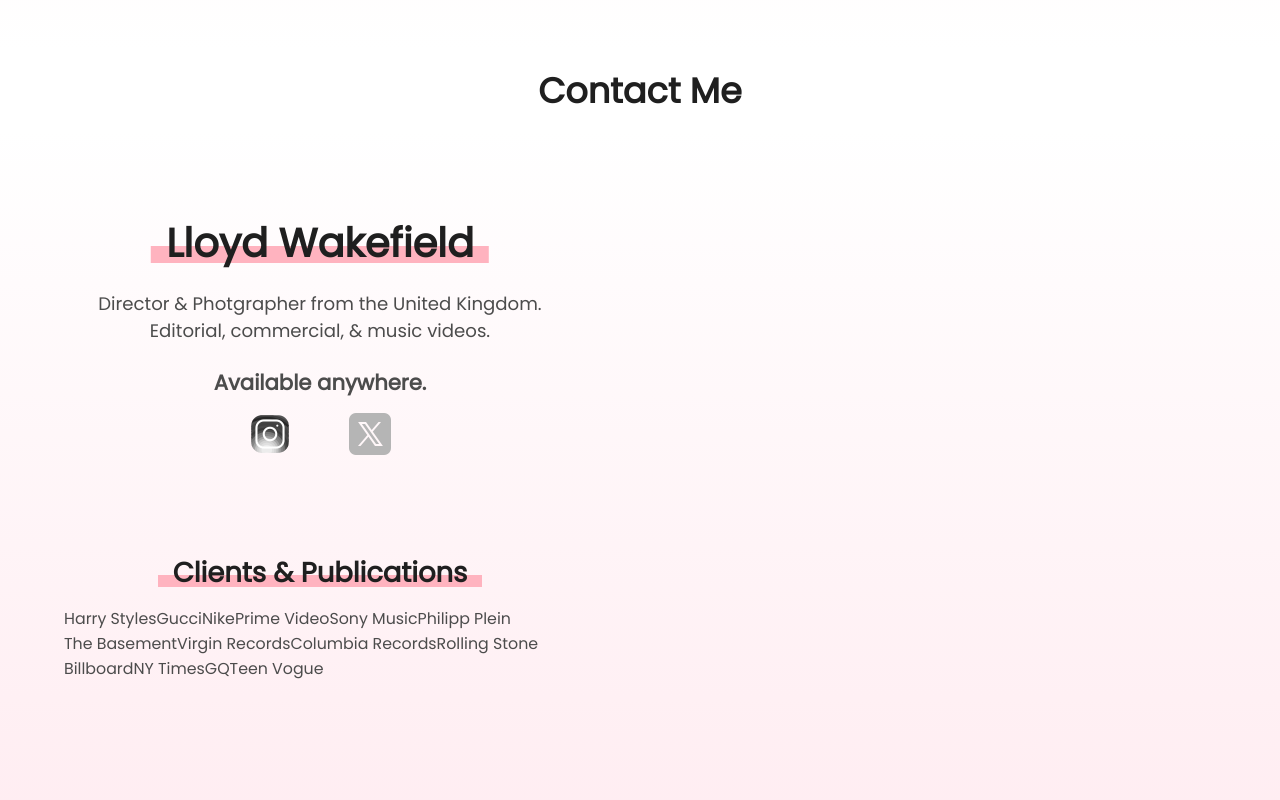
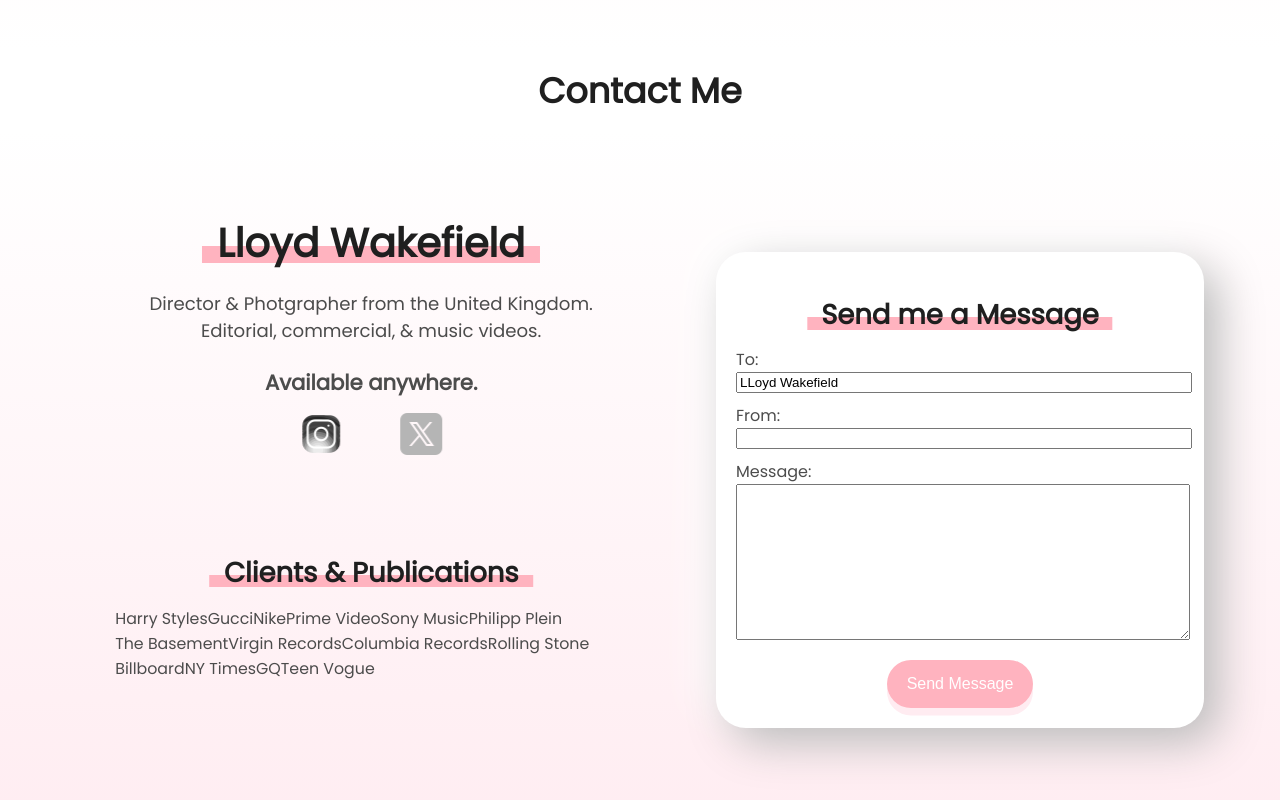
Before and after one commit to zuhayrhasan/Lloyd-Wakefield-Portfolio, a React (Create React App) app: page / in a window 1280 px wide. Shown: the part 3360-4160 px from the top of the page. Built offline with nearby package versions, Linux system fonts and the light colour scheme.

Commit message:
contact form done
(no functionality)

```diff
--- a/src/pages/home.js
+++ b/src/pages/home.js
@@ -184,8 +184,30 @@
 
               </div>
             </div>
-            <div class="contact-me">
+            <div class="contact-me-side">
+              <div class="contact-me-container">
+                <h3 class="black-text text-underline">
+                  Send me a Message
+                  <div class="underline-block"></div>
+                </h3>
+                <form class="contact-me-form darkgrey-text">
+                  <label for="to">To:</label>
+                  <input type="text" id="to" name="to" value="LLoyd Wakefield" readonly/>
 
+                  <label for="from">From:</label>
+                  <input type="text" id="from" name="from" required/>
+
+                  <label for="message">Message:</label>
+                  <textarea id="message" name="message" required></textarea>
+
+                  <button type="submit">
+                    <span class="button-content">
+                      Send Message
+                    </span>
+                  </button>
+
+                </form>
+              </div>
             </div>
           </div>
 
--- a/src/styles/home.css
+++ b/src/styles/home.css
@@ -242,10 +242,10 @@
 }
 
 .about-me-container {
-    top: 0;
     position: relative;
     width: 80%;
     height: 100%;
+    transform: translateX(10%);
 }
 
 .info-container {
@@ -296,13 +296,79 @@
     width: fit-content;
 }
 
-.contact-me {
+.contact-me-side {
     flex: 1;
     display: flex;
     flex-direction: column;
-    background-color: transparent;
     align-items: center;
     justify-content: center;
+}
+
+.contact-me-container {
+    top: 0;
+    position: relative;
+    flex-direction: column;
+    display: flex;
+    align-items: center;
+    width: 70%;
+    height: fit-content;
+    margin: 20px auto;
+    padding: 20px;
+    border-radius: 30px;
+    background: var(--white);
+    box-shadow:  15px 15px 45px var(--lightgrey),
+                 -15px -15px 45px var(--white);
+}
+
+.contact-me-form {
+    width: 100%;
+}
+
+.contact-me-container h3 {
+    text-align: center;
+    margin-block-start: 5%;
+}
+
+  .contact-me-form label,
+  .contact-me-form input,
+  .contact-me-form textarea {
+    text-align: left;
+    display: block;
+    width: 100%;
+  }
+
+  .contact-me-form input {
+    margin-bottom: 10px;
+  }
+
+  .contact-me-form textarea {
+    height: 150px;
+    margin-bottom: 20px;
+  }
+
+.contact-me-form button {
+    position: relative;
+    overflow: hidden;
+    height: 3rem;
+    padding: 10px 20px;
+    border: none;
+    cursor: pointer;
+    font-size: 16px;
+    border-radius: 1.5rem;
+    background: var(--pink);
+    background-size: 400%;
+    box-shadow: 0px 7.5px 0px var(--light);
+    color: var(--white);
+    transition: all 0.5s ease-in-out;
+}
+
+  .contact-me-form button-content {
+    position: relative;
+    z-index: 1;
+  }
+
+.contact-me-form button:hover {
+    background: var(--dark);
 }
 
 .foot {
@@ -352,7 +418,6 @@
         margin-block-end: 0%;
     }
 
-
     .landing-container {
         flex-direction: column;
     }
@@ -392,6 +457,14 @@
         background-image: linear-gradient(to bottom, var(--white), var(--light));
     }
 
+    .about-me-container {
+        transform: none;
+    }
+
+    .contact-me-container {
+        transform: none;
+    }
+
     .info-container {
         height: 60%;
     }
```
